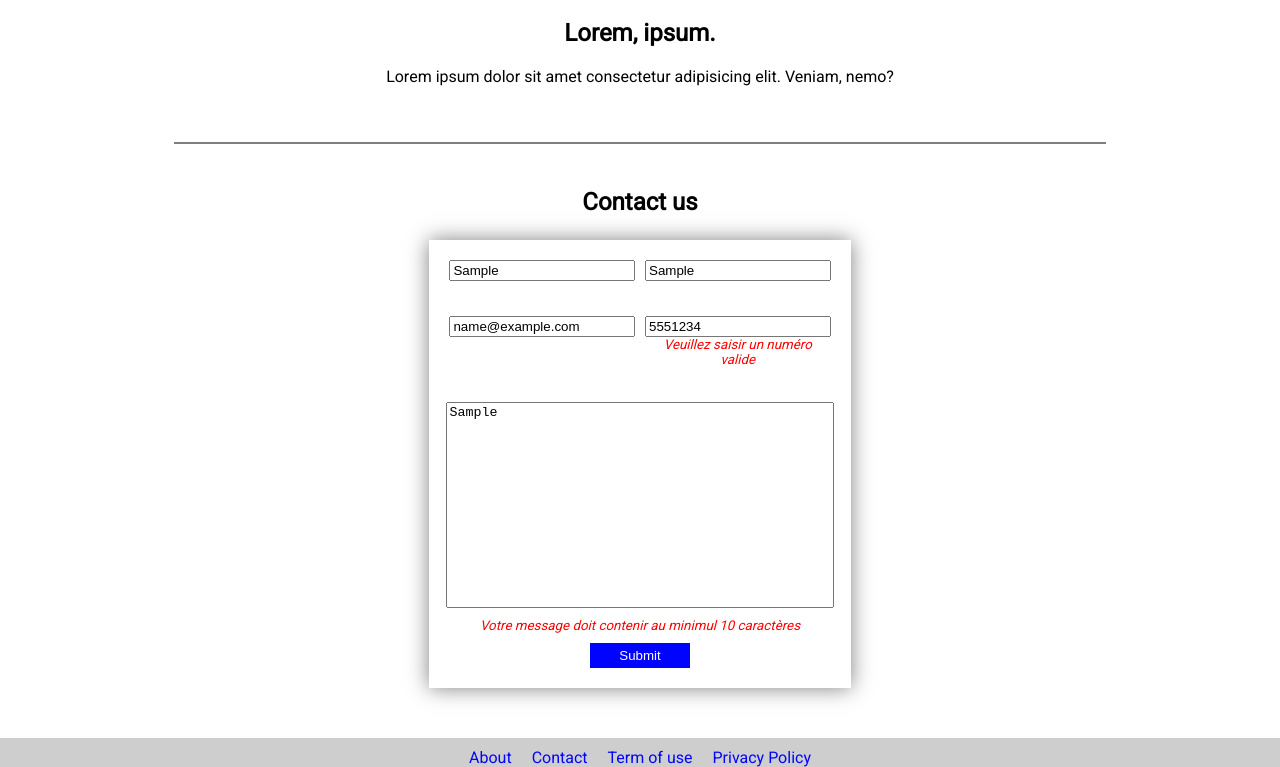
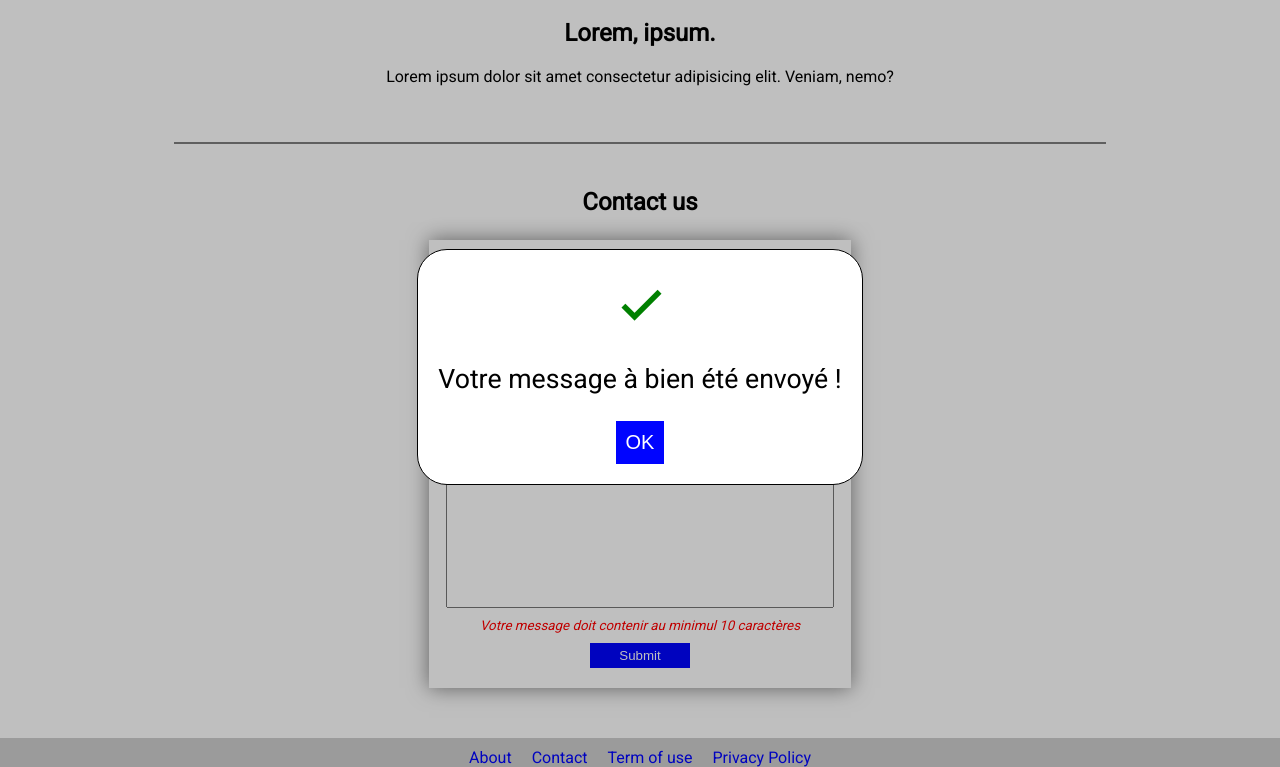
Before and after one commit to romainvhk/maquette_figma, a plain HTML site: page index.html in a window 1280 px wide. Both pictures are taken after typing "Sample", "Sample", "name@example.com", "5551234", "Sample" into the empty fields and a click on the button "Submit". Shown: the part 588-1355 px from the top of the page. Drawn offline with nearby package versions, Linux system fonts and the light colour scheme.

Commit message:
Ajout d'une modal à l'envoi du formulaire

```diff
--- a/app.js
+++ b/app.js
@@ -1,4 +1,8 @@
-const form = document.querySelector(".article__form")
+const form = document.querySelector(".article__form");
+const modalContainer = document.querySelector(".modalContainer");
+const modalButton = document.querySelector(".modal__button");
+
+
 
 form.addEventListener('submit', (event) => {
     event.preventDefault();
@@ -50,6 +54,13 @@ form.addEventListener('submit', (event) => {
                 console.log(error)
             });
             form.reset();
+
     };
 
+    modalContainer.style.display = "flex";
+
 });
+
+modalButton.addEventListener('click', (event) => {
+    modalContainer.style.display = "none";
+});
--- a/index.html
+++ b/index.html
@@ -9,13 +9,19 @@
     <link rel="preconnect" href="https://fonts.googleapis.com"><link rel="preconnect" href="https://fonts.gstatic.com" crossorigin><link href="https://fonts.googleapis.com/css2?family=Roboto&display=swap" rel="stylesheet">
     <title>Maquette Figma</title>
 </head>
-
 <body>
-    <header>
-        <nav class="header__nav">
-            <ul class="nav__list">
-                <li><a href="#"><i class='bx bxs-castle'></i></a></li>
-                <li><a class="list__signup" href="#">Sign Up</a></li>
+        <div class="modalContainer">
+            <div class="modal">
+                <i class='bx bx-check modal__logo'></i>
+                <p class="modal__message">Votre message à bien été envoyé !</p>
+                <button class="modal__button">OK</button>
+            </div>
+        </div>
+        <header>
+            <nav class="header__nav">
+                <ul class="nav__list">
+                    <li><a href="#"><i class='bx bxs-castle'></i></a></li>
+                    <li><a class="list__signup" href="#">Sign Up</a></li>
             </ul>
         </nav>
 
--- a/scss/_base.scss
+++ b/scss/_base.scss
@@ -3,3 +3,41 @@ body {
     margin: 0px;
     text-align: center;
 }
+
+.modalContainer {
+    position: fixed;
+    top: 0;
+    left: 0;
+    width: 100%;
+    height: 100vh;
+    display: none;
+    justify-content: center;
+    align-items: center;
+    background-color: rgba(0, 0, 0, 0.25);
+    z-index: 999;
+
+    .modal {
+        border: 1px solid black;
+        background-color: white;
+        padding: 20px 20px;
+        border-radius: 30px;
+
+        .bx {
+            font-size: 50pt;
+            color: green;
+        }
+
+        .modal__message {
+            font-size: 20pt;
+        }
+
+        .modal__button {
+            padding: 10px;
+            border: none;
+            background-color: rgb(0, 4, 255);
+            font-size: 15pt;
+            color: white;
+            cursor: pointer;
+        }
+    }
+}
--- a/scss/layout/_main.scss
+++ b/scss/layout/_main.scss
@@ -107,6 +107,7 @@ label[data-error=false] {
     display : none;
 }
 
+
 @media (min-width: 740px) {
     .main__article {
         flex-direction: row;
@@ -114,7 +115,7 @@ label[data-error=false] {
         justify-content: center;
    }
 
-   .article1, .article2, {
+   .article1, .article2 {
     flex-grow: 1;
     flex-shrink: 1;
     flex-basis: 100px;
```
Also changed, not shown: css/style.css, 1 other file.
